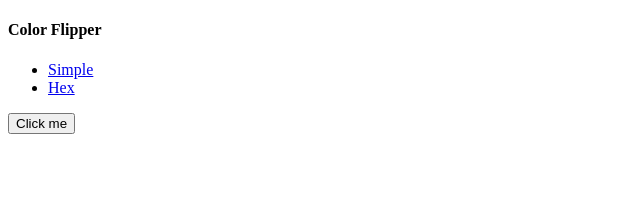
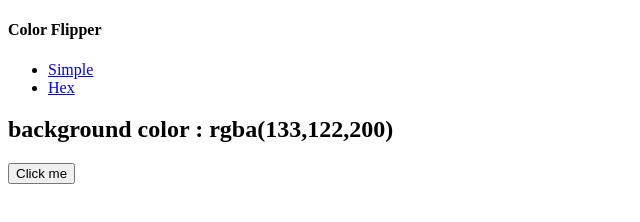
Before and after one commit to Mickey374/JS-Color-Flipper, a plain HTML site: page index.html in a window 1280 px wide. Both pictures are taken after a click on the button "Click me". Shown: the whole page, without its empty margins (0-640 px from the left). Drawn offline with Linux system fonts and the light colour scheme.

Commit message:
Created a markup for the index file and created variables in the JS file to manipulate the DOM

```diff
--- a/app.js
+++ b/app.js
@@ -0,0 +1,12 @@
+const colors = ["green", "red", "rgba(133,122,200)", "#f15025" ];
+
+const btn = document.getElementById("btn");
+const color = document.querySelector(".color");
+
+btn.addEventListener('click', function(){
+    //get Random number from the array color
+    const randomNumber = 2;
+
+    document.body.style.backgroundColor = color[randomNumber];
+    color.textContent = colors[randomNumber];
+})
--- a/index.html
+++ b/index.html
@@ -28,6 +28,7 @@
 
     <main>
         <div class="container">
+            <h2> background color : <span class="color"></span></h2>
             <button class="btn btn-hero" id="btn">Click me</button>
         </div>
     </main>
```
